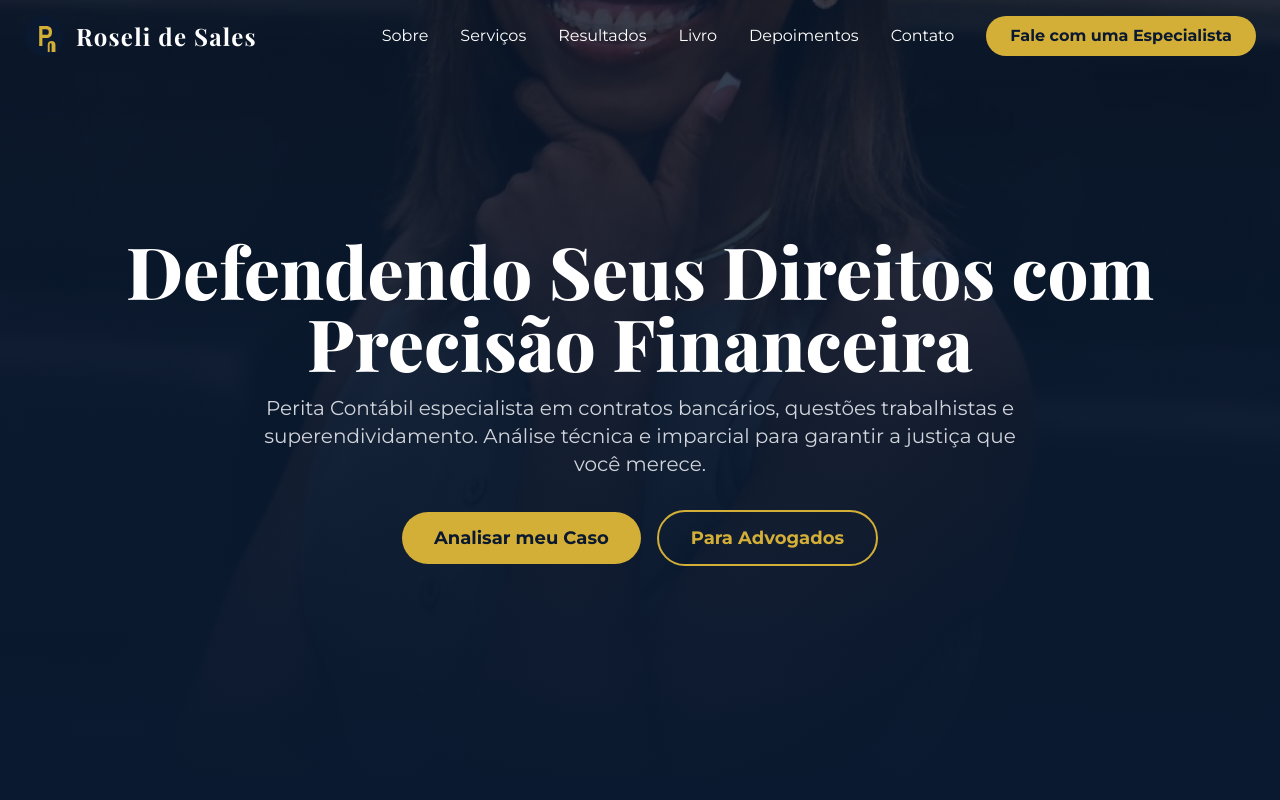
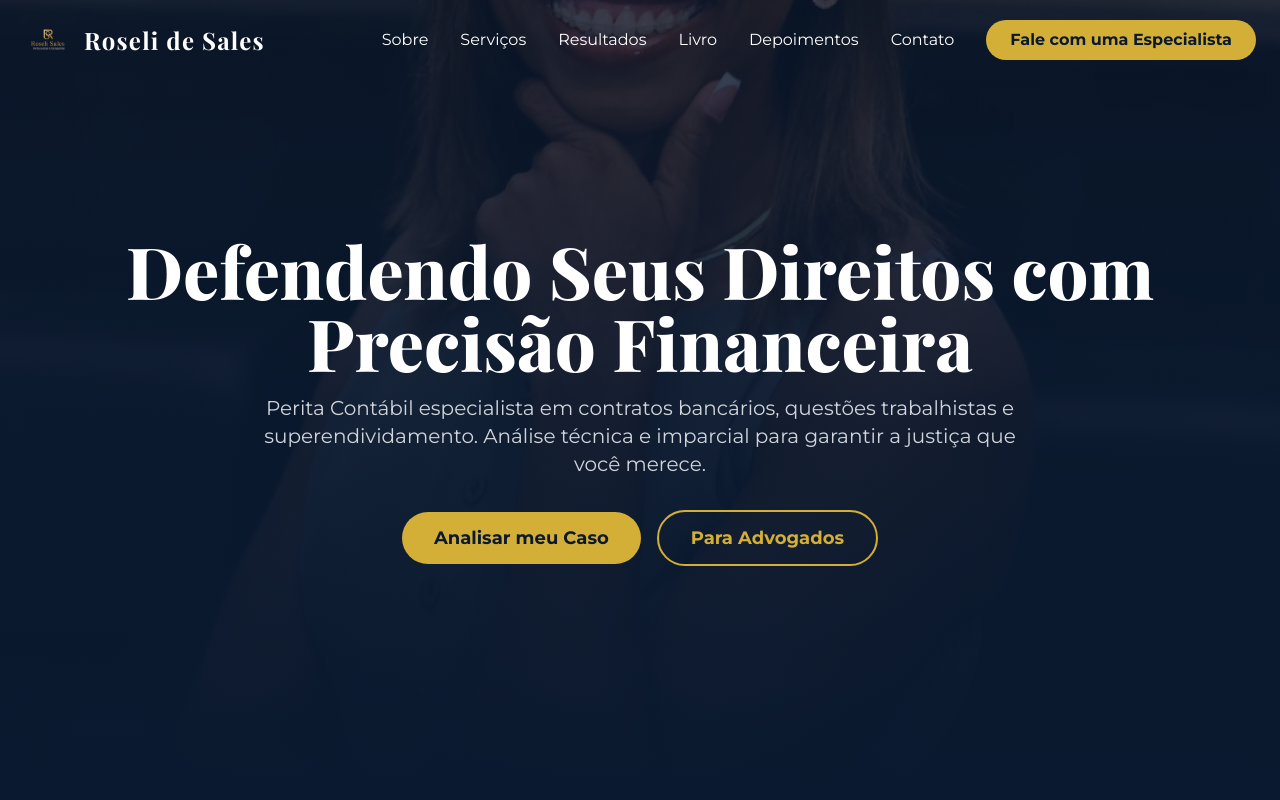
Before and after one commit to dithosolucoes/roseli-site, a plain HTML site: page index.html in a window 1280 px wide. Shown: the top 800 px of the page. Drawn offline with nearby package versions, Linux system fonts and the light colour scheme.

Commit message:
Atualiza logo: substitui SVG pela logo da cliente (PNG)

```diff
--- a/index.html
+++ b/index.html
@@ -53,11 +53,7 @@
     <header id="header" class="fixed top-0 left-0 right-0 z-50 transition-all duration-300">
       <div class="container mx-auto px-6 py-4 flex justify-between items-center">
         <a href="#inicio" class="focus:outline-none flex items-center space-x-3 text-white">
-          <svg width="40" height="40" viewBox="0 0 100 100" fill="none" xmlns="http://www.w3.org/2000/svg">
-            <circle cx="50" cy="50" r="50" fill="#0A192F"/>
-            <path d="M38 75V25H55C65 25 70 30 70 40C70 50 65 55 55 55H46V47H55C60 47 62 45 62 40C62 35 60 33 55 33H46V75H38Z" fill="#D4AF37"/>
-            <path d="M62 75V60C62 55 65 52 70 52C75 52 78 55 78 60V75H70V60C70 58 69 57 68 57C67 57 66 58 66 60V75H62Z" fill="#D4AF37" transform="translate(-15, 0) scale(1.2)"/>
-          </svg>
+          <img src="images/logo.png" alt="Roseli de Sales" class="h-12 w-auto" />
           <span class="font-serif text-2xl font-bold tracking-wider">Roseli de Sales</span>
         </a>
         <nav class="hidden md:flex items-center space-x-8">
@@ -467,11 +463,7 @@
             <div class="grid md:grid-cols-3 gap-8 text-center md:text-left">
                 <div>
                     <a href="#inicio" class="focus:outline-none mb-4 mx-auto md:mx-0 inline-flex items-center space-x-3">
-                      <svg width="48" height="48" viewBox="0 0 100 100" fill="none" xmlns="http://www.w3.org/2000/svg">
-                        <circle cx="50" cy="50" r="50" fill="#0A192F"/>
-                        <path d="M38 75V25H55C65 25 70 30 70 40C70 50 65 55 55 55H46V47H55C60 47 62 45 62 40C62 35 60 33 55 33H46V75H38Z" fill="#D4AF37"/>
-                        <path d="M62 75V60C62 55 65 52 70 52C75 52 78 55 78 60V75H70V60C70 58 69 57 68 57C67 57 66 58 66 60V75H62Z" fill="#D4AF37" transform="translate(-15, 0) scale(1.2)"/>
-                      </svg>
+                      <img src="images/logo.png" alt="Roseli de Sales" class="h-16 w-auto" />
                       <span class="font-serif text-3xl font-bold tracking-wider">Roseli de Sales</span>
                     </a>
                     <p class="text-gray-400">Perita Judicial & Extrajudicial</p>
```
